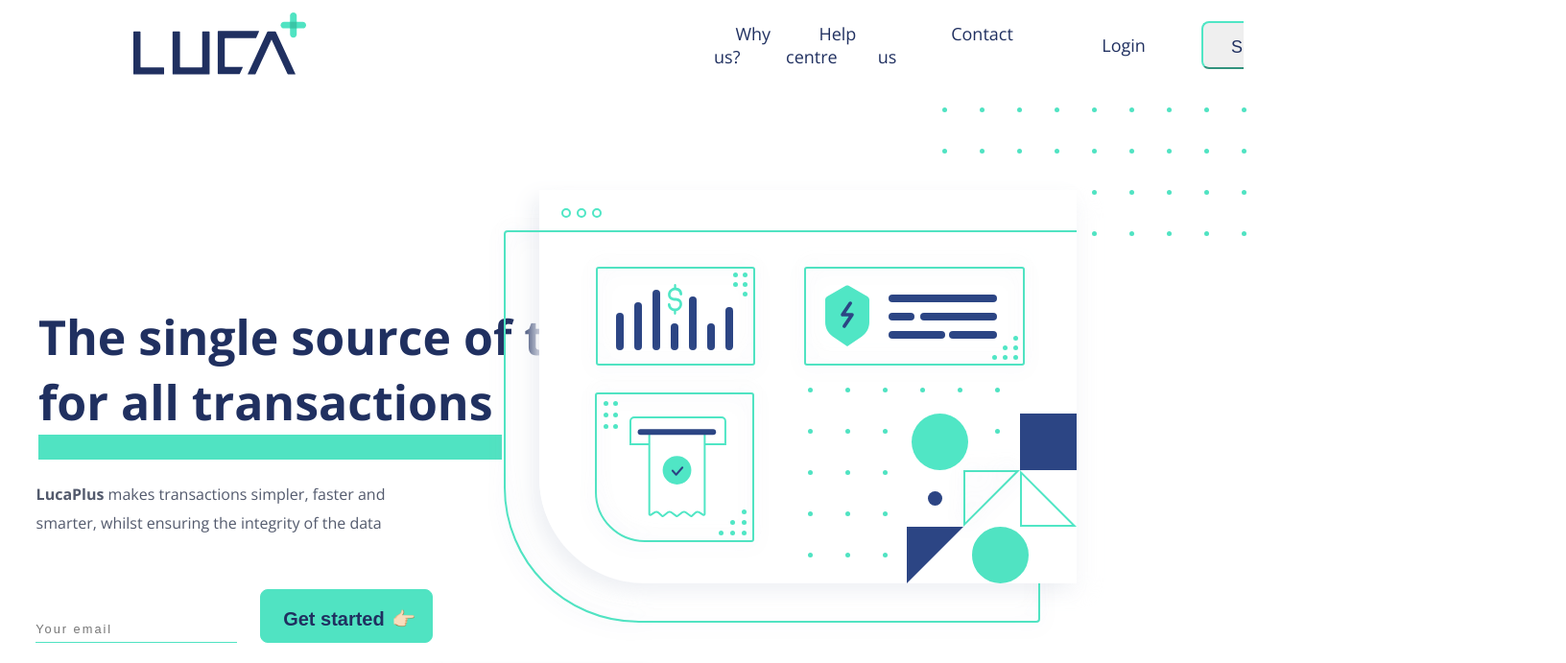
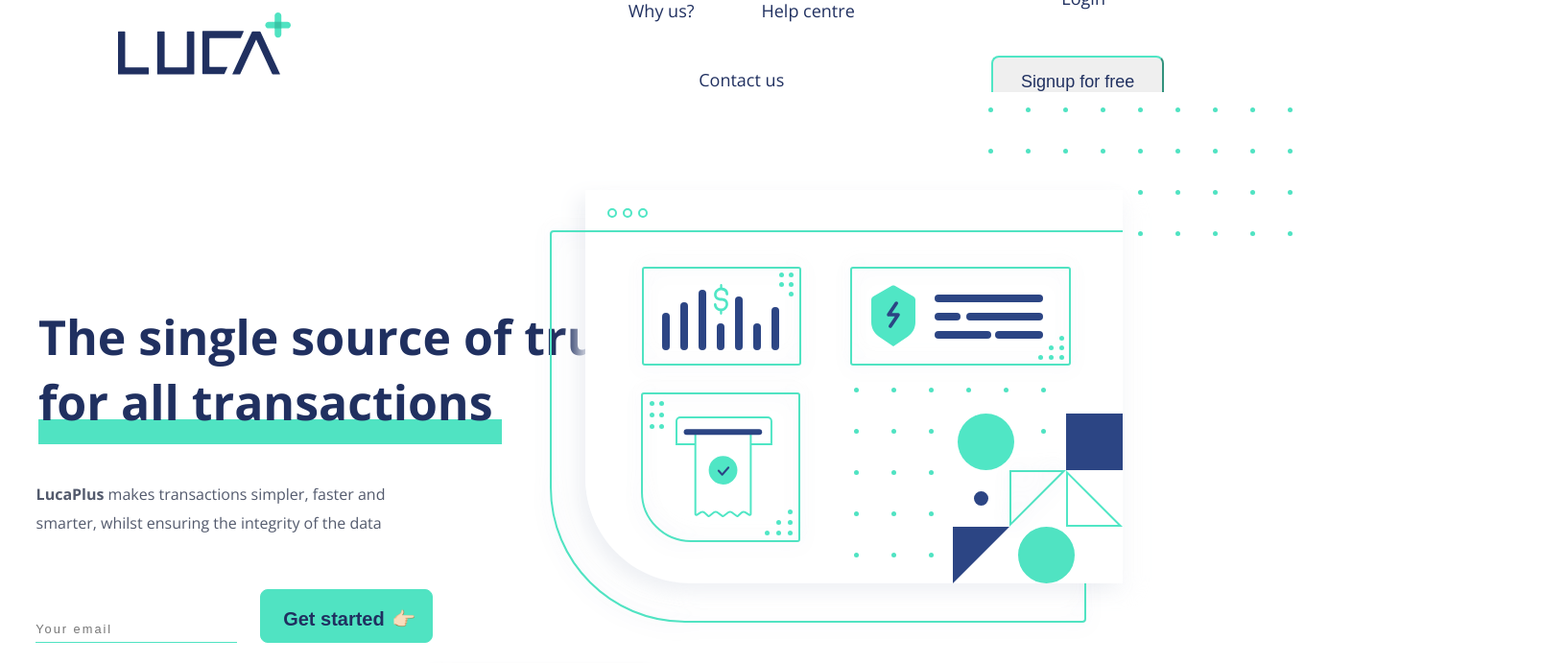
Before and after one commit to Lianakeys/LucaWebsite, a React (Create React App) app in the folder luca-website/: page / in a window 1280 px wide. Shown: the top 691 px of the page at 96% size, 1632 px wide, since content can reach past the window. Built offline with nearby package versions, Linux system fonts and the light colour scheme.

Commit message:
completed mediaquery for macbookpro retina late 2013 (1680px)

```diff
--- a/luca-website/src/components/Navbar.js
+++ b/luca-website/src/components/Navbar.js
@@ -13,11 +13,12 @@ class Navbar extends Component {
               {/* <SVG /> */}
         </div>
         <nav className="navbar">
-          <ul className="navbox">
+          <ul className="navbox-container">
             <div className="logo">
               <img src={LucaLOGO} className="logoimage" alt="Luca Logo" />
               {/* <SVG /> */}
             </div>
+           <div className="navbox-for-three">
               <li className="navitem">
                 <Link className="navlink" to="/WhyUs">
                   Why us?
@@ -33,6 +34,8 @@ class Navbar extends Component {
                   Contact us
                 </Link>
               </li>
+          </div>
+          <div className="navbox-for-two">
               <li className="navitemdiff">
                 <Link className="navlink" to="/Login">
                   Login
@@ -43,6 +46,7 @@ class Navbar extends Component {
                   Signup for free
                 </button>
               </li>
+          </div>
           </ul>
 {/*
           <div id="menu-wrap">
--- a/luca-website/src/components/cssComponents/Navbar.css
+++ b/luca-website/src/components/cssComponents/Navbar.css
@@ -47,11 +47,16 @@
 
 }
 
-.navbox {
+.navbox-container {
   text-align: center;
   display: flex;
+  align-items: center;
+}
+
+.navbox {
+
   /* justify-content: center; */
-  align-items: center;
+
 }
 
 .navitem {
@@ -169,6 +174,36 @@
 }
 
 
+@media only screen and (max-width: 1680px) {
+  .navbar{
+    /* background-color: yellow; */
+    margin-left: -1rem;
+  }
+
+  .logo {
+    margin-right: 0rem;
+  }
+
+  .navitem {
+    margin-left: 0rem;
+
+  }
+  .navbox-for-three {
+    /* background-color: red; */
+    margin-left: 20rem;
+  }
+
+  .navbox-for-two {
+    /* background-color: pink; */
+    margin-left: 5rem;
+  }
+
+  .contactus {
+    margin: 0rem;
+  }
+}
+
+
 @media only screen and (max-width: 1024px) {
   .navbar{
     /* background-color: red; */
--- a/luca-website/src/components/cssComponents/footer.css
+++ b/luca-website/src/components/cssComponents/footer.css
@@ -226,3 +226,28 @@
     box-shadow: -8px 16px 20px rgba(194, 207, 241, 0.109488), 6px 18px 26px rgba(194, 207, 241, 0.220533);
     /* margin-left: 10rem; */
 }
+
+@media only screen and (max-width: 1680px) {
+
+  .footer-navbox {
+      /* background-color: red; */
+      margin-left: -3rem;
+  }
+
+
+  .footer-social-media-container {
+      /* background-color: red; */
+      display: block;
+
+  }
+
+  .twitter {
+      margin-left: 2.5rem;
+  }
+
+
+
+
+
+
+}
--- a/luca-website/src/components/cssComponents/home-section.css
+++ b/luca-website/src/components/cssComponents/home-section.css
@@ -162,7 +162,7 @@
   }
 
   .Xero-icon {
-    margin-top: 0rem;
+
 
   }
 
@@ -179,6 +179,34 @@
     /* position: absolute; */
   }
 
+  @media only screen and (max-width: 1680px) {
+
+
+    .greenbox {
+      margin-top: -1rem;
+    }
+
+
+    .Hero-image {
+      margin-left: 6rem;
+
+    }
+
+
+    .Xero-icon {
+
+    }
+
+
+
+
+  }
+
+
+
+
+
+
   @media only screen and (max-width: 1024px) {
     .section-title-box-left{
       /* background-color: red; */
--- a/luca-website/src/components/cssComponents/how-it-works.css
+++ b/luca-website/src/components/cssComponents/how-it-works.css
@@ -145,3 +145,14 @@ margin-left: -1rem;
 .third-icon-image {
     margin-top: 9.2rem;
 }
+
+
+@media only screen and (max-width: 1680px) {
+
+.hiw-icon {
+    margin-left: 8rem;
+}
+
+
+
+}
--- a/luca-website/src/components/cssComponents/savetime.css
+++ b/luca-website/src/components/cssComponents/savetime.css
@@ -12,7 +12,9 @@
     margin-top: 9rem;
   }
 
+.dotted-image {
 
+}
 
 
 .time {
@@ -104,10 +106,27 @@
 
 .dotted-section {
     /* background-color: red; */
-    height: 350px;
-    width: 350px;
+    /* height: 350px;
+    /* width: 350px;
     margin-right: 96rem;
-    margin-top : -15rem;
-    float: left;
+    margin-top : -15rem; */
 
 }
+
+
+@media only screen and (max-width: 1680px) {
+
+
+.dotted-section {
+ /* background-color: red; */
+ margin-right: 74rem;
+}
+
+
+
+
+
+
+
+
+}
--- a/luca-website/src/components/savetime.js
+++ b/luca-website/src/components/savetime.js
@@ -35,7 +35,7 @@ class Savetime extends React.Component {
         </div>
 
         <div className="dotted-section">
-            <img src={dot} alt="hero" className="Hero-image" />
+            <img src={dot} alt="hero" className="dotted-image" />
         </div>
       </div>
     );
```
Lines whose indentation alone changed are shown as unchanged.
